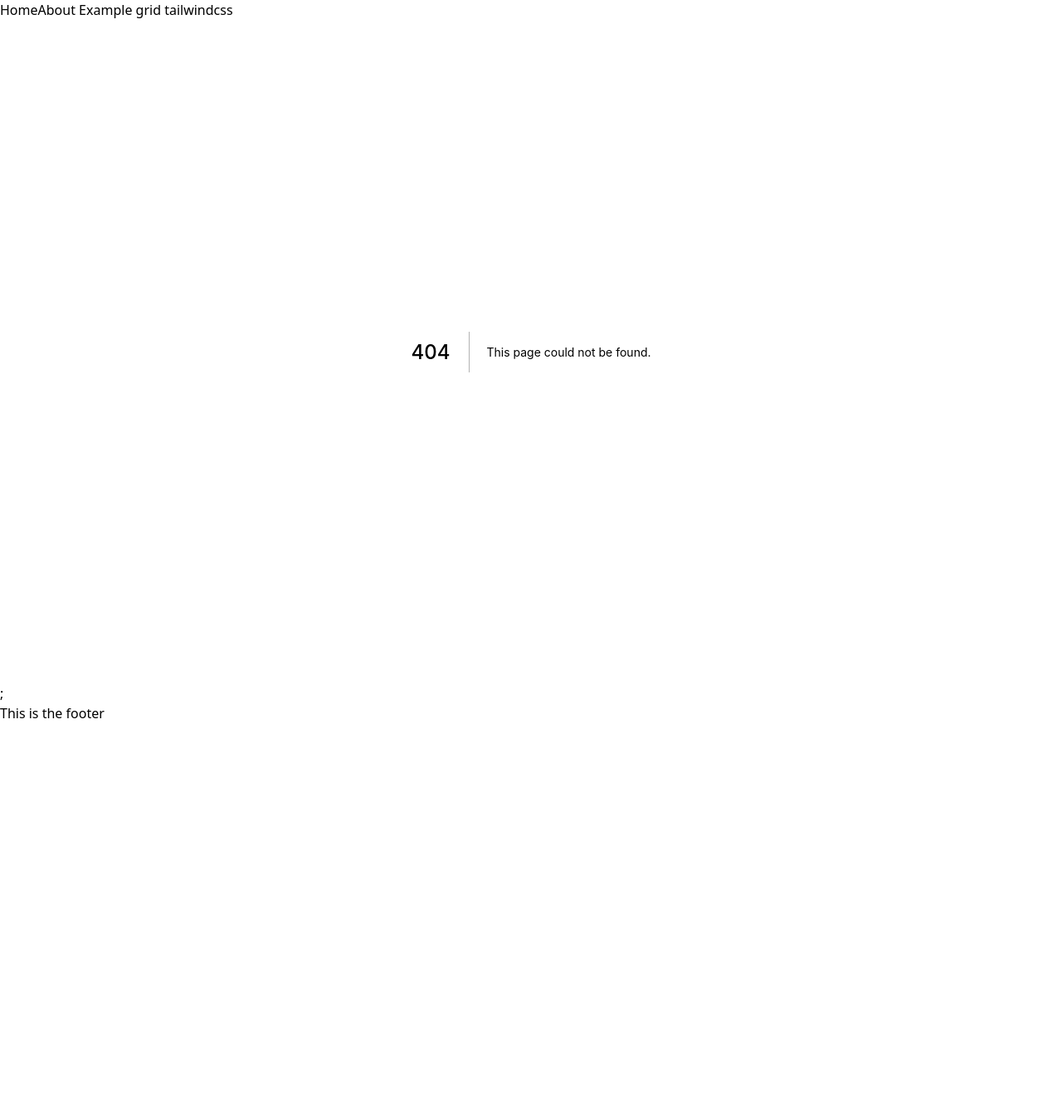
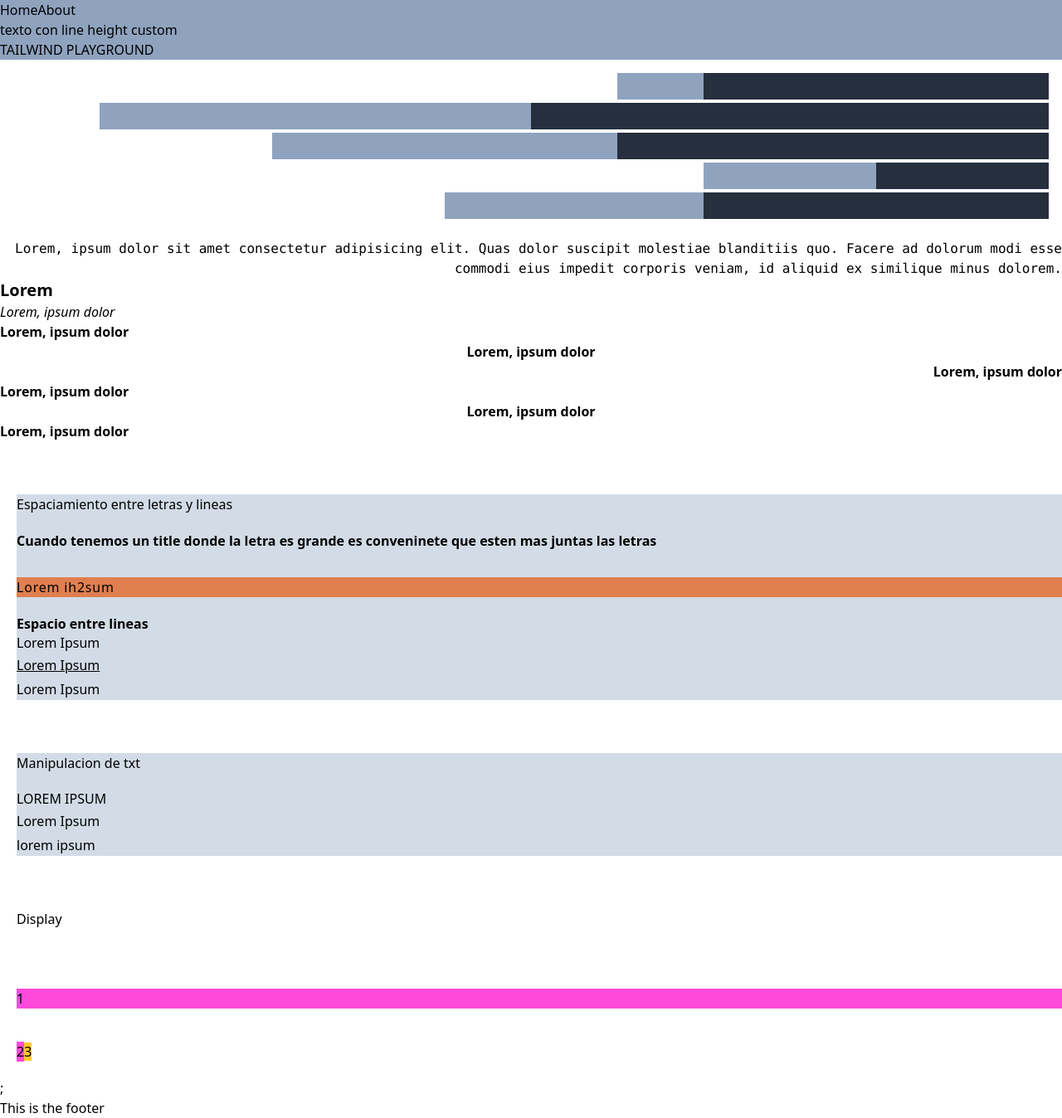
Before and after one commit to retamozo/avocado-marketplace, a Next.js app: page /tailwind_playground in a window 1280 px wide. Before the commit this address had no page. Shown: the whole page at 83% size. Before the commit the page ends 872 px from the top, so only its background shows below. Built offline with nearby package versions, Linux system fonts and the light colour scheme.

Commit message:
added a stupid route - playing a bit with tailwind

```diff
--- a/components/NavBar/index.tsx
+++ b/components/NavBar/index.tsx
@@ -4,14 +4,15 @@ import Link from "next/link";
 const NavBar = () => {
   return (
     <nav>
-      <menu>
+      <menu className="h-1/2 mx-auto bg-center bg-neutrals-500">
         <Link href="/">
-          <a>Home</a>
+          <a className="">Home</a>
         </Link>
         <Link href="/about">
           <a>About</a>
         </Link>
-        <Link href="example_grid"> Example grid tailwindcss</Link>
+        <p className="leading-desktop-l3">texto con line height custom</p>
+        <Link href="tailwind_playground"> TAILWIND PLAYGROUND</Link>
       </menu>
     </nav>
   );
--- a/pages/example_grid.tsx
+++ /dev/null
@@ -1,74 +0,0 @@
-import React from "react";
-
-const ExampleGridVariant = () => {
-  return (
-    <div className="flex flex-wrap m-4">
-      <div
-        className="w-full sm:w-1/2 md:w-2/5 lg:w-1/6 xl:w-7/12
-      p-4 bg-neutrals-700 mb-1"
-      ></div>
-      <div
-        className="w-full sm:w-1/3 md:w-1/5 lg:w-3/6 xl:w-1/12
-      p-4 bg-neutrals-500 mb-1"
-      ></div>
-      <div
-        className="w-full sm:w-1/6 md:w-2/5 lg:w-2/6 xl:w-4/12
-      p-4 bg-neutrals-900 mb-1"
-      ></div>
-
-      <div
-        className="w-full sm:w-1/6 md:w-1/5 lg:w-1/6 xl:w-1/12
-      p-4 bg-neutrals-700 mb-1"
-      ></div>
-      <div
-        className="w-full sm:w-1/3 md:w-3/5 lg:w-1/6 xl:w-5/12
-      p-4 bg-neutrals-500 mb-1"
-      ></div>
-      <div
-        className="w-full sm:w-1/2 md:w-1/5 lg:w-4/6 xl:w-6/12
-      p-4 bg-neutrals-900 mb-1"
-      ></div>
-
-      <div
-        className="w-full sm:w-1/3 md:w-1/5 lg:w-2/6 xl:w-3/12
-      p-4 bg-neutrals-700 mb-1"
-      ></div>
-      <div
-        className="w-full sm:w-1/6 md:w-1/5 lg:w-2/6 xl:w-4/12
-      p-4 bg-neutrals-500 mb-1"
-      ></div>
-      <div
-        className="w-full sm:w-1/2 md:w-3/5 lg:w-2/6 xl:w-5/12
-      p-4 bg-neutrals-900 mb-1"
-      ></div>
-
-      <div
-        className="w-full sm:w-1/2 md:w-3/5 lg:w-3/6 xl:w-8/12
-      p-4 bg-neutrals-700 mb-1"
-      ></div>
-      <div
-        className="w-full sm:w-1/6 md:w-1/5 lg:w-2/6 xl:w-2/12
-      p-4 bg-neutrals-500 mb-1"
-      ></div>
-      <div
-        className="w-full sm:w-1/3 md:w-1/5 lg:w-1/6 xl:w-2/12
-      p-4 bg-neutrals-900 mb-1"
-      ></div>
-
-      <div
-        className="w-full sm:w-1/2 md:w-2/5 lg:w-2/6 xl:w-5/12
-      p-4 bg-neutrals-700 mb-1"
-      ></div>
-      <div
-        className="w-full sm:w-1/3 md:w-1/5 lg:w-1/6 xl:w-3/12
-      p-4 bg-neutrals-500 mb-1"
-      ></div>
-      <div
-        className="w-full sm:w-1/6 md:w-2/5 lg:w-3/6 xl:w-4/12
-      p-4 bg-neutrals-900 mb-1"
-      ></div>
-    </div>
-  );
-};
-
-export default ExampleGridVariant;
--- /dev/null
+++ b/pages/tailwind_playground.tsx
@@ -0,0 +1,132 @@
+import React from "react";
+
+const ExampleGridVariant = () => {
+  return (
+    <>
+      <div className="flex flex-wrap m-4">
+        <div
+          className="w-full sm:w-1/2 md:w-2/5 lg:w-1/6 xl:w-7/12
+      p-4 bg-neutrals-700 mb-1"
+        ></div>
+        <div
+          className="w-full sm:w-1/3 md:w-1/5 lg:w-3/6 xl:w-1/12
+      p-4 bg-neutrals-500 mb-1"
+        ></div>
+        <div
+          className="w-full sm:w-1/6 md:w-2/5 lg:w-2/6 xl:w-4/12
+      p-4 bg-neutrals-900 mb-1"
+        ></div>
+
+        <div
+          className="w-full sm:w-1/6 md:w-1/5 lg:w-1/6 xl:w-1/12
+      p-4 bg-neutrals-700 mb-1"
+        ></div>
+        <div
+          className="w-full sm:w-1/3 md:w-3/5 lg:w-1/6 xl:w-5/12
+      p-4 bg-neutrals-500 mb-1"
+        ></div>
+        <div
+          className="w-full sm:w-1/2 md:w-1/5 lg:w-4/6 xl:w-6/12
+      p-4 bg-neutrals-900 mb-1"
+        ></div>
+
+        <div
+          className="w-full sm:w-1/3 md:w-1/5 lg:w-2/6 xl:w-3/12
+      p-4 bg-neutrals-700 mb-1"
+        ></div>
+        <div
+          className="w-full sm:w-1/6 md:w-1/5 lg:w-2/6 xl:w-4/12
+      p-4 bg-neutrals-500 mb-1"
+        ></div>
+        <div
+          className="w-full sm:w-1/2 md:w-3/5 lg:w-2/6 xl:w-5/12
+      p-4 bg-neutrals-900 mb-1"
+        ></div>
+
+        <div
+          className="w-full sm:w-1/2 md:w-3/5 lg:w-3/6 xl:w-8/12
+      p-4 bg-neutrals-700 mb-1"
+        ></div>
+        <div
+          className="w-full sm:w-1/6 md:w-1/5 lg:w-2/6 xl:w-2/12
+      p-4 bg-neutrals-500 mb-1"
+        ></div>
+        <div
+          className="w-full sm:w-1/3 md:w-1/5 lg:w-1/6 xl:w-2/12
+      p-4 bg-neutrals-900 mb-1"
+        ></div>
+
+        <div
+          className="w-full sm:w-1/2 md:w-2/5 lg:w-2/6 xl:w-5/12
+      p-4 bg-neutrals-700 mb-1"
+        ></div>
+        <div
+          className="w-full sm:w-1/3 md:w-1/5 lg:w-1/6 xl:w-3/12
+      p-4 bg-neutrals-500 mb-1"
+        ></div>
+        <div
+          className="w-full sm:w-1/6 md:w-2/5 lg:w-3/6 xl:w-4/12
+      p-4 bg-neutrals-900 mb-1"
+        ></div>
+      </div>
+      <div className="my-5">
+        <h1 className="font-mono text-right">
+          Lorem, ipsum dolor sit amet consectetur adipisicing elit. Quas dolor
+          suscipit molestiae blanditiis quo. Facere ad dolorum modi esse commodi
+          eius impedit corporis veniam, id aliquid ex similique minus dolorem.
+        </h1>
+        <p className="text-xl font-bold">Lorem</p>
+        <ul>
+          <li className="italic">Lorem, ipsum dolor</li>
+          <li className="font-bold">Lorem, ipsum dolor</li>
+          <li className="font-extrabold text-center">Lorem, ipsum dolor</li>
+          <li className="font-semibold text-right">Lorem, ipsum dolor</li>
+          <li className="font-bold">Lorem, ipsum dolor</li>
+          <li className="font-bold text-center">Lorem, ipsum dolor</li>
+          <li className="font-bold ">Lorem, ipsum dolor</li>
+        </ul>
+      </div>
+      <div className="mt-16 ml-5 bg-_dontuse-gray-light">
+        <h2>Espaciamiento entre letras y lineas</h2>
+        <div className="pt-5">
+          <p className="font-semibold">
+            Cuando tenemos un title donde la letra es grande es conveninete que
+            esten mas juntas las letras
+          </p>
+          <h2 className="mt-8 bg-red-default font-sans tracking-wider">
+            Lorem ih2sum
+          </h2>
+        </div>
+        <div className="pt-5">
+          <p className="font-semibold">Espacio entre lineas</p>
+          <p className="leading-snug">Lorem Ipsum</p>
+          <p className="leading-loose underline">Lorem Ipsum</p>
+          <p className="leading-relaxed">Lorem Ipsum</p>
+        </div>
+      </div>
+      <div className="mt-16 ml-5 bg-_dontuse-gray-light">
+        <h2>Manipulacion de txt</h2>
+
+        <div className="pt-5">
+          <p className="leading-snug uppercase">Lorem Ipsum</p>
+          <p className="leading-loose capitalize">Lorem Ipsum</p>
+          <p className="leading-relaxed lowercase">Lorem Ipsum</p>
+        </div>
+      </div>
+
+      <div className="mt-16 ml-5">
+        <h2>Display </h2>
+
+        <div className="pt-5 mt-8">
+          <div className="block my-5 bg-_dontuse-pink">1</div>
+          <div className="inline-block my-5 bg-_dontuse-pink">2</div>
+          <div className="inline my-5 bg-_dontuse-yellow">3</div>
+          <div className="hidden my-5 bg-_dontuse-yellow">hidden</div>
+
+        </div>
+      </div>
+    </>
+  );
+};
+
+export default ExampleGridVariant;
--- a/tailwind.config.js
+++ b/tailwind.config.js
@@ -74,7 +74,9 @@ module.exports = {
       "6xl": "72rem",
       "7xl": "80rem",
     },
+
     spacing: {
+
       px: "1px",
       0: "0px",
       0.5: "0.125rem",
@@ -603,6 +605,19 @@ module.exports = {
       widest: "0.1em",
     },
     lineHeight: {
+      mobile: {
+        0: "4rem"
+      },
+      desktop: {
+        title: {
+          l1: "80%",
+          l2: "80%",
+          l3: "100%"
+        },
+        text: {
+
+        }
+      },
       none: "1",
       tight: "1.25",
       snug: "1.375",
```
